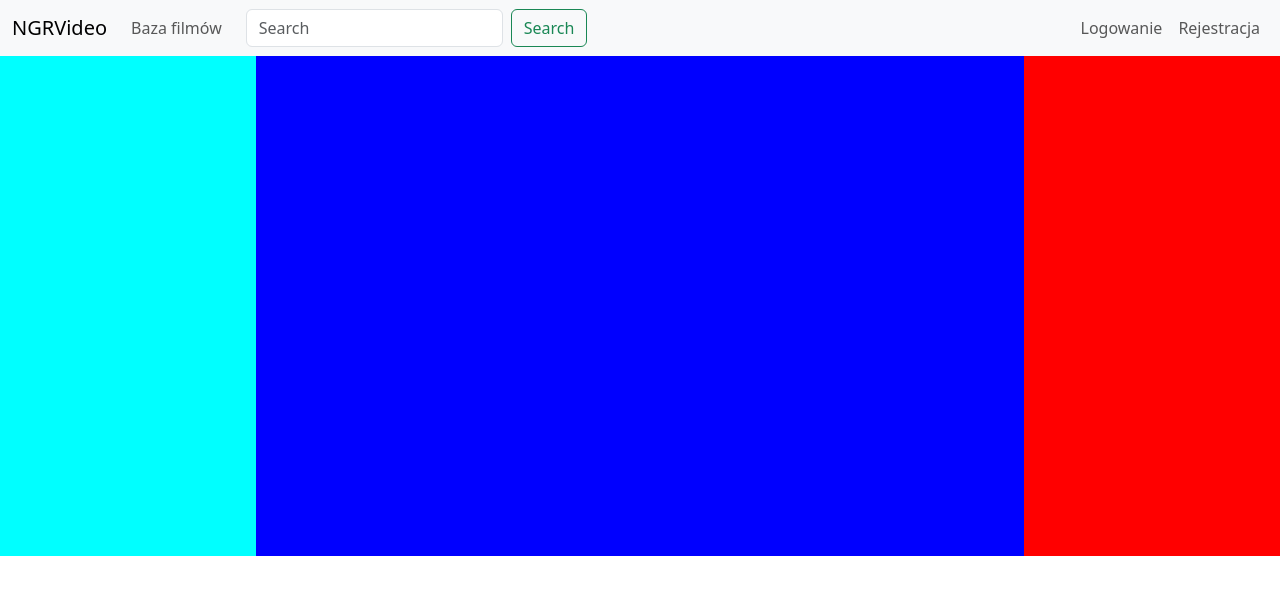
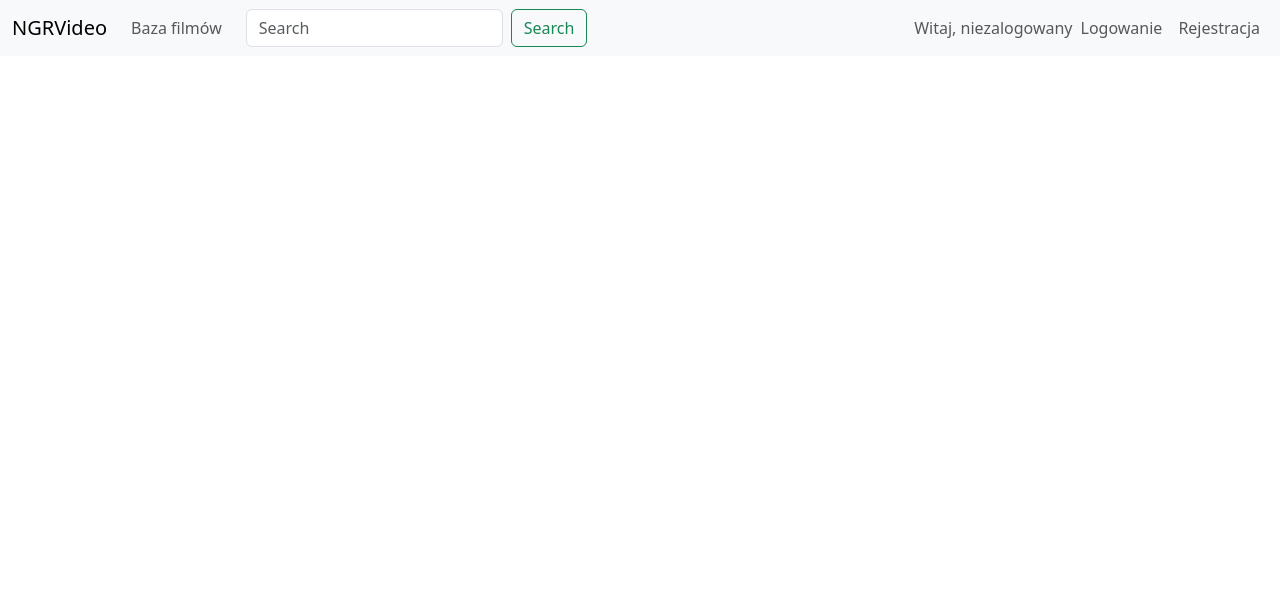
Before and after one commit to xjustkacper/NGRVideo, a PHP site: page / in a window 1280 px wide. Shown: the top 595 px of the page. Run offline with PHP 8.4, Linux system fonts and the light colour scheme.

Commit message:
Update index.php

```diff
--- a/index.php
+++ b/index.php
@@ -1,3 +1,6 @@
+<?php
+  session_start();
+?>
 <!DOCTYPE html>
 <html lang="pl">
 <head>
@@ -26,26 +29,22 @@
     </div>
     <div class="collapse navbar-collapse" id="navbarNav">
       <ul class="navbar-nav ms-auto">
-        <li class="nav-item">
-          <a class="nav-link" href="#">Logowanie</a>
-        </li>
-        <li class="nav-item">
-          <a class="nav-link" href="#">Rejestracja</a>
-        </li>
-      </ul>
+					<?php
+						if(!isset($_SESSION["loggedin"]) || $_SESSION["loggedin"] !== true){
+                            echo '<li class="navbar-text">Witaj, niezalogowany</li>';
+							echo '<li class="nav-item"><a class="nav-link" href="login.php">Logowanie</a></li>';
+							echo '<li class="nav-item"><a class="nav-link" href="register.php">Rejestracja</a></li>';
+						}
+                        else {
+                            echo '<li class="navbar-text">Witaj, '.$_SESSION["login"].'</li>';
+							echo '<li class="nav-item"><a class="nav-link" href="profil.php">Profil</a></li>';
+                            echo '<li class="nav-item"><a class="nav-link" href="logout.php">Wyloguj się</a></li>';
+						      }
+					?>
+				</ul>
     </div>
   </div>
 </nav>
-<div class="main_panel">
-    <div class="lewy">
-    </div>
-    <div class="srodek">
-
-    </div>
-    <div class="prawy">
-    </div>
-</div>
-
 
 </body>
 </html>
```
